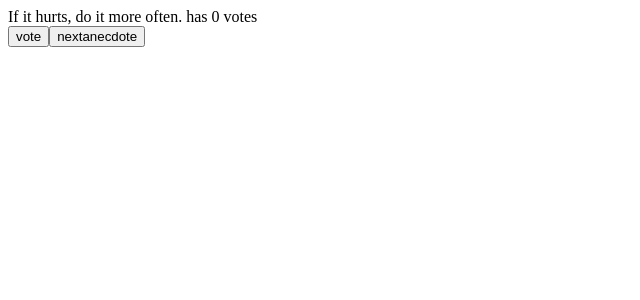
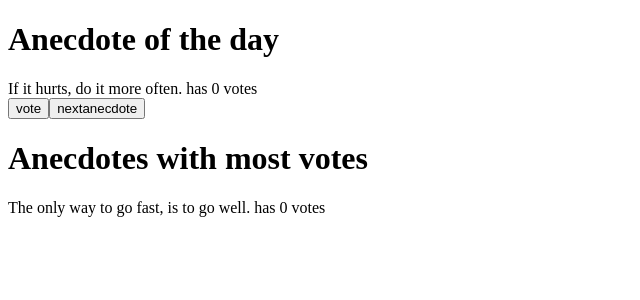
Before and after one commit to omarFarooq21/FullStackOpen, a React (Vite) app: page / in a window 1280 px wide. Shown: the top 300 px of the page, without its empty margins (0-640 px from the left). Built offline with nearby package versions, Linux system fonts and the light colour scheme.

Commit message:
1.14*: anecdotes step3

```diff
--- a/src/App.jsx
+++ b/src/App.jsx
@@ -1,5 +1,24 @@
 import { useState } from 'react'
 
+const MostRatedAnecdote = (props) => {
+  const max = Math.max(...props.votes); // get the max number of votes
+  let indexOfMax // index of max votes
+  props.votes.forEach((element, index) => {
+    if(element === max) {
+      indexOfMax = index
+    }
+  });
+  console.log("index of max: ", indexOfMax)
+
+
+  return (
+    <>
+      <div>
+        {props.anecdotes[indexOfMax]} has {max} votes
+      </div>
+    </>
+  )
+}
 const Button = (props) => {
   return(
     <>
@@ -35,6 +54,9 @@ const App = () => {
   }
   return (
     <>
+      <h1>
+        Anecdote of the day
+      </h1>
       <div>
         {anecdotes[selected]} has {votes[selected]} votes
       </div>
@@ -42,6 +64,14 @@ const App = () => {
         <Button handleClick = {vote} text = "vote"/>
         <Button handleClick = {nextAnecdote} text = "nextanecdote"/>
       </div>
+      <div>
+        <h1>
+          Anecdotes with most votes
+        </h1>
+      </div>
+      <div>
+        <MostRatedAnecdote votes = {votes} anecdotes = {anecdotes} selected = {selected}/>
+      </div>
     </>
 
   )
```
